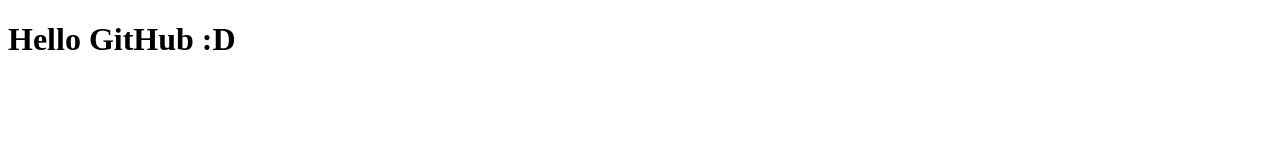
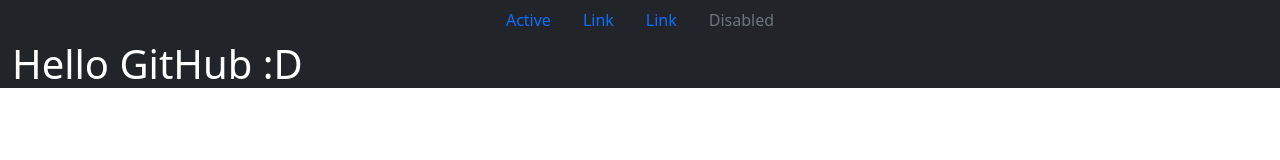
Before and after one commit to SevaShpun/sevashpun.github.io, a plain HTML site: page index.html in a window 1280 px wide. Drawn offline with nearby package versions, Linux system fonts and the light colour scheme.

Commit message:
Подключил css, js

```diff
--- a/index.html
+++ b/index.html
@@ -4,9 +4,35 @@
     <meta charset="UTF-8">
     <meta http-equiv="X-UA-Compatible" content="IE=edge">
     <meta name="viewport" content="width=device-width, initial-scale=1.0">
+    <!-- CSS only -->
+    <link href="https://cdn.jsdelivr.net/npm/bootstrap@5.2.0-beta1/dist/css/bootstrap.min.css" rel="stylesheet" integrity="sha384-0evHe/X+R7YkIZDRvuzKMRqM+OrBnVFBL6DOitfPri4tjfHxaWutUpFmBp4vmVor" crossorigin="anonymous">
+    <link href="./css/styles.css" rel="stylesheet">
+
     <title>Hello</title>
 </head>
 <body>
-    <h1>Hello GitHub :D</h1>
+    <div class="container-fluid bg-dark text-white">
+        <ul class="nav justify-content-center">
+            <li class="nav-item">
+              <a class="nav-link active" aria-current="page" href="#">Active</a>
+            </li>
+            <li class="nav-item">
+              <a class="nav-link" href="#">Link</a>
+            </li>
+            <li class="nav-item">
+              <a class="nav-link" href="#">Link</a>
+            </li>
+            <li class="nav-item">
+              <a class="nav-link disabled">Disabled</a>
+            </li>
+        </ul>
+    </div>
+    <div class="b-example-divider"></div>
+    <div class="container-fluid bg-dark text-white">
+        <h1>Hello GitHub :D</h1>
+    </div>
+    <!-- JavaScript Bundle with Popper -->
+    <script src="https://cdn.jsdelivr.net/npm/bootstrap@5.2.0-beta1/dist/js/bootstrap.bundle.min.js" integrity="sha384-pprn3073KE6tl6bjs2QrFaJGz5/SUsLqktiwsUTF55Jfv3qYSDhgCecCxMW52nD2" crossorigin="anonymous"></script>
+    <script src="./js/scripts.js"></script>
 </body>
 </html>
```
